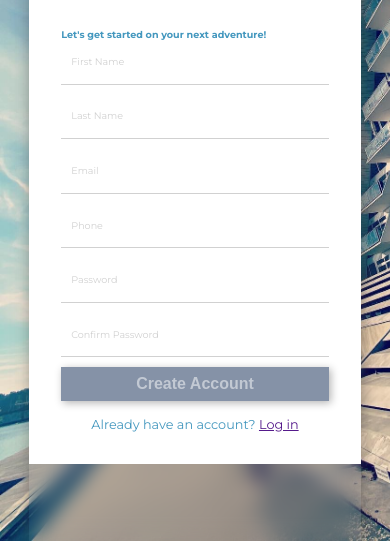
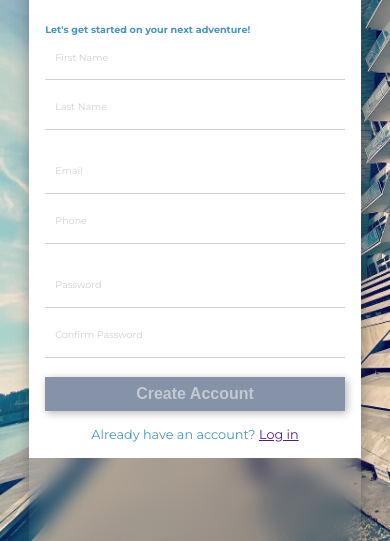
Before and after one commit to hollyefig/SignUpForm, a plain HTML site: page index.html in a window 390 px wide. Shown: the part 303-844 px from the top of the page. Drawn offline with nearby package versions, Linux system fonts and the light colour scheme.

Commit message:
updated mobile padding, margins for display

```diff
--- a/sifcss.css
+++ b/sifcss.css
@@ -292,6 +292,10 @@ button:disabled {
         font-size: 12vw;
     }
 
+    .formWrapper {
+        padding:1em;
+    }
+
     .iconWrapper .material-symbols-outlined {
         font-size: 2rem;
     }
@@ -311,6 +315,10 @@ button:disabled {
         margin:.5em 0em;
     }
 
+    fieldset > div > div:last-child {
+        margin:0px 0px 1.5em 0px;
+    }
+
     button {
         padding: .5em;
     }
```
